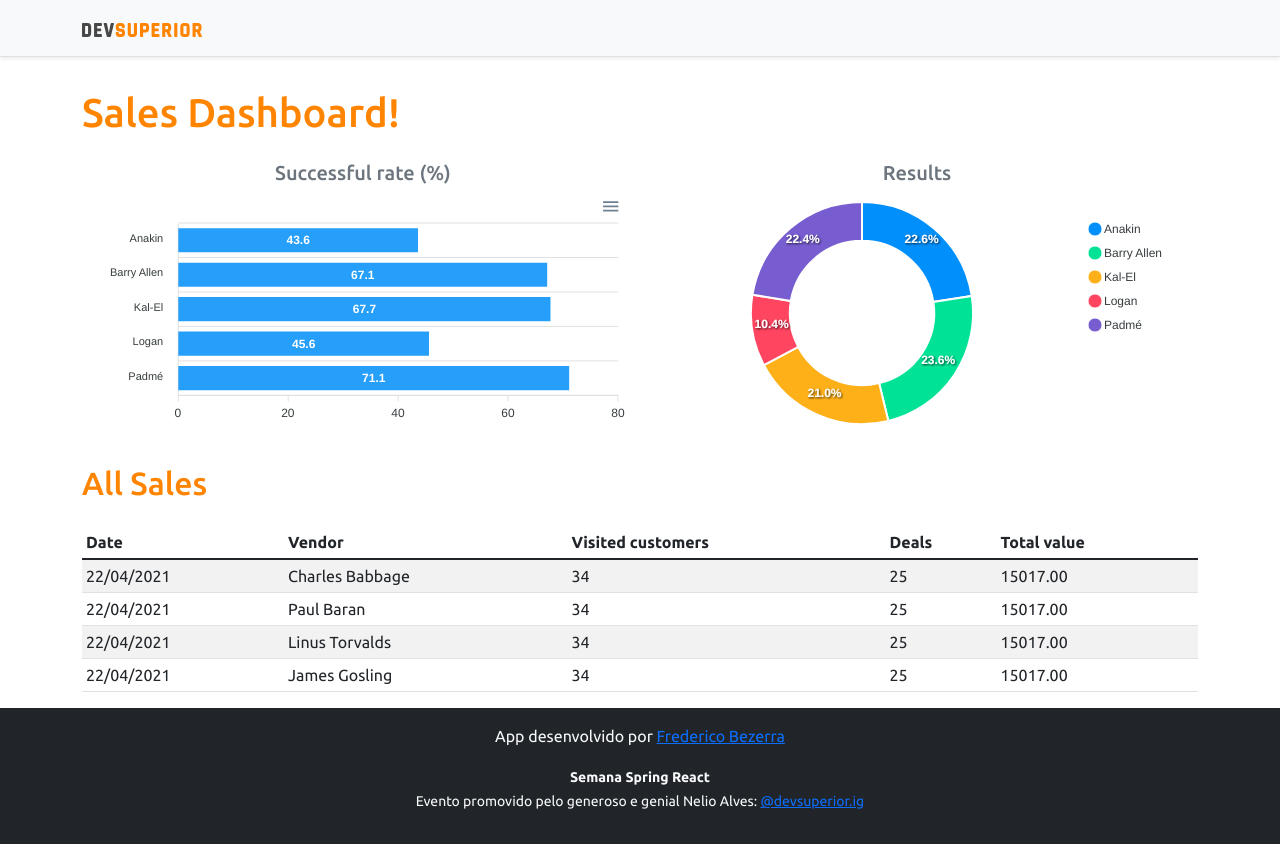
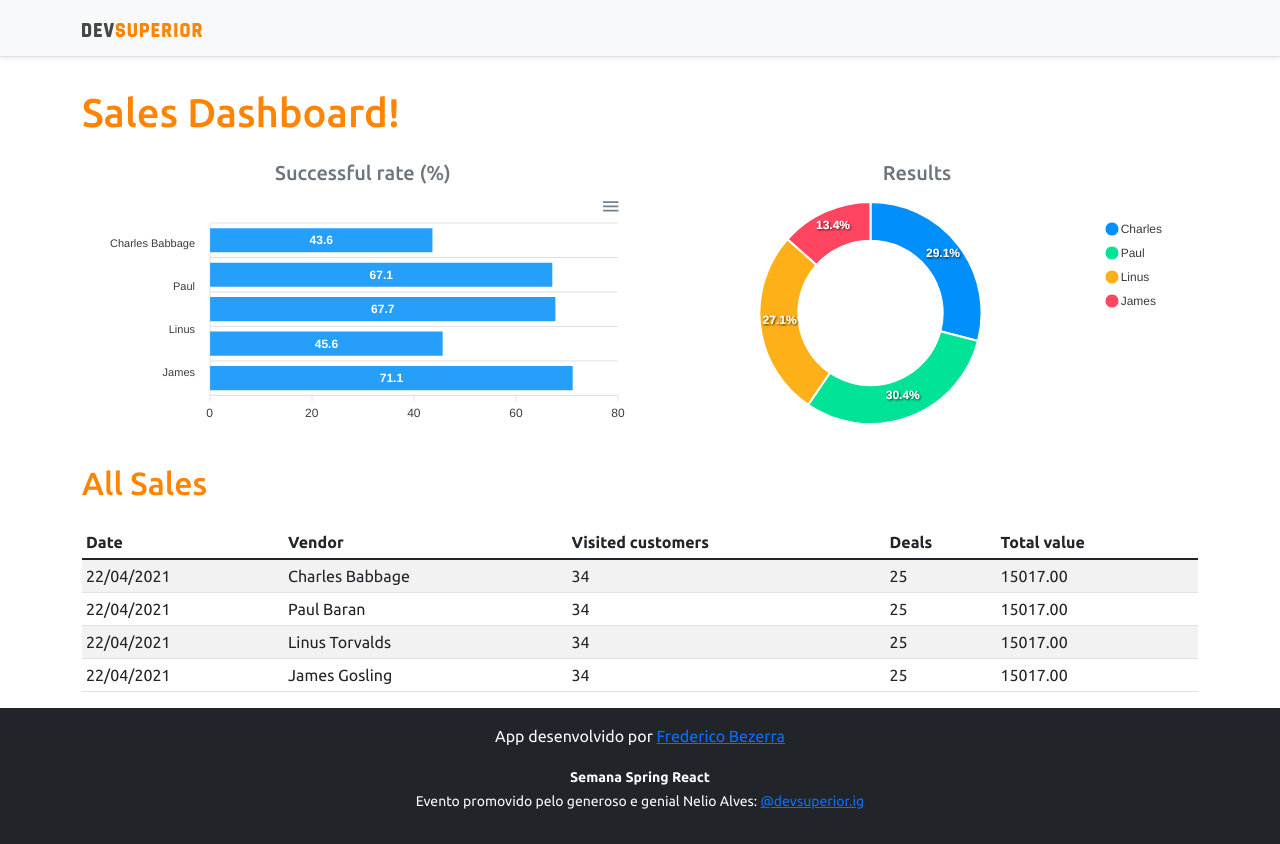
Before and after one commit to fredheriko/projeto-estudo, a React (Create React App) app in the folder frontend/: page / in a window 1280 px wide. Built offline with nearby package versions, Linux system fonts and the light colour scheme.

Commit message:
Atualizando dados

```diff
--- a/frontend/src/components/BarChart/index.tsx
+++ b/frontend/src/components/BarChart/index.tsx
@@ -11,7 +11,7 @@ const BarChart = () => {
 
   const mockData = {
     labels: {
-      categories: ['Anakin', 'Barry Allen', 'Kal-El', 'Logan', 'Padmé']
+      categories: ['Charles Babbage', 'Paul', 'Linus', 'James']
     },
     series: [
       {
--- a/frontend/src/components/DonutChart/index.tsx
+++ b/frontend/src/components/DonutChart/index.tsx
@@ -3,8 +3,8 @@ import Chart from 'react-apexcharts'
 const DonutChart = () => {
 
   const mockData = {
-    series: [477138, 499928, 444867, 220426, 473088],
-    labels: ['Anakin', 'Barry Allen', 'Kal-El', 'Logan', 'Padmé']
+    series: [477138, 499928, 444867, 220426],
+    labels: ['Charles', 'Paul', 'Linus', 'James']
 }
 
 const options = {
```
